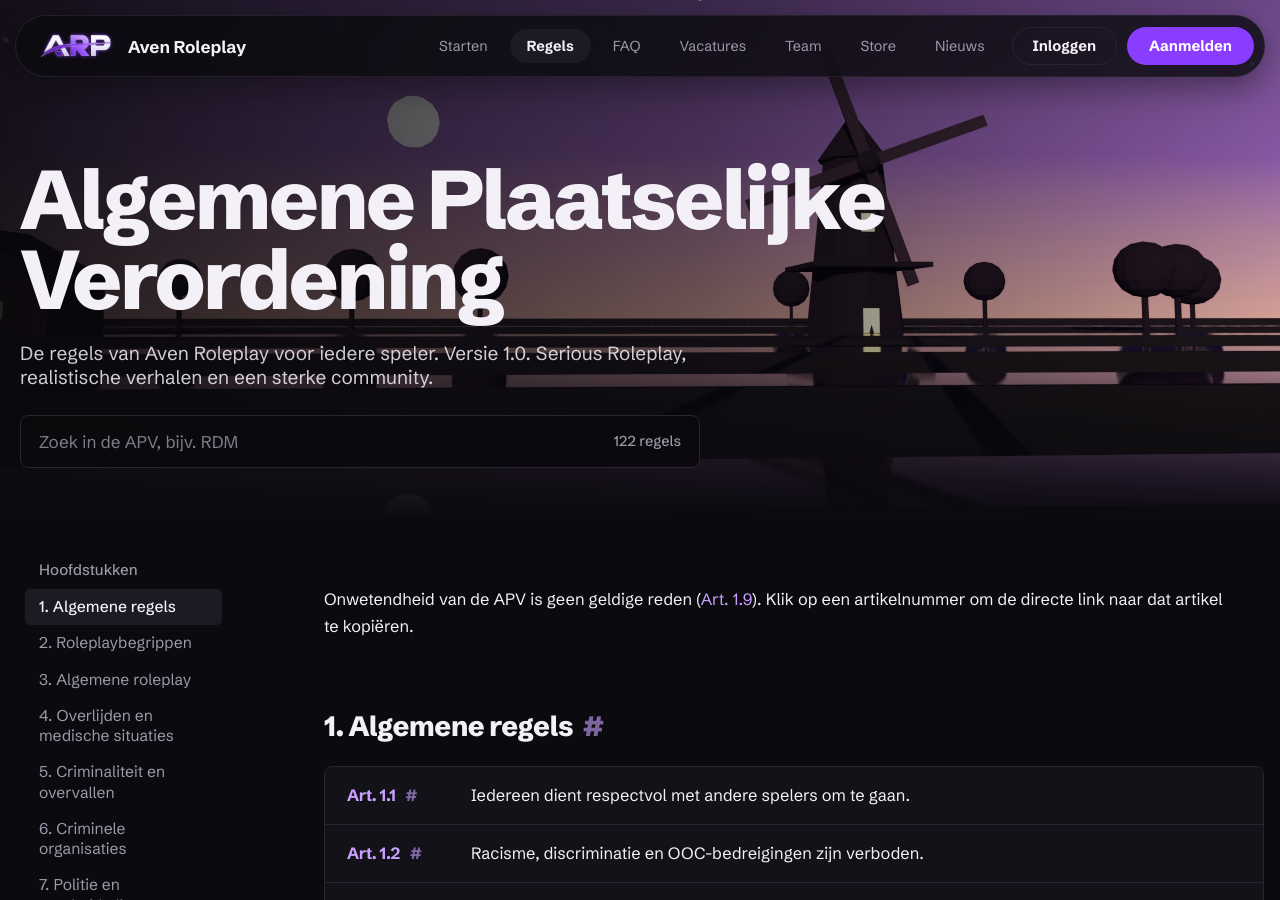
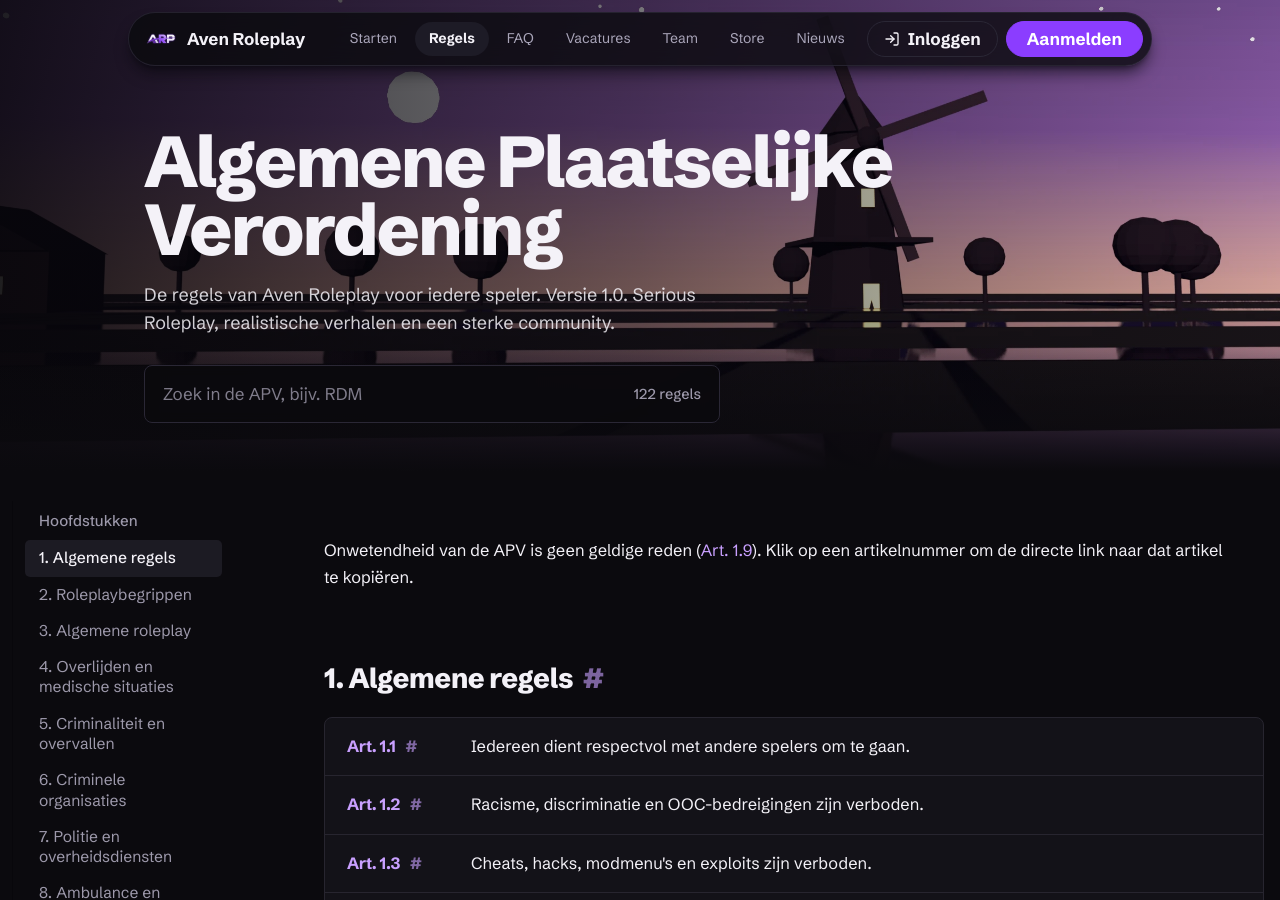
Before and after one commit to frearkdev/aven-regels, an MkDocs documentation site: the page built from docs/index.md, in a window 1280 px wide and 900 px high. Built offline with MkDocs 1.6.1 and Material for MkDocs 9.7.7, drawn with Linux system fonts in a browser that asks for light colours.

Commit message:
Match the APV menu bar, header and footer to avenrp.nl exactly
The menu bar, logo size (32 px), links, buttons, mobile menu (with sign-up,
login and Discord and an X when open), header proportions and footer now use
the same pixel values as the main site. Chapters on phones open through a
button in the header, since the burger now opens the site menu.

Co-Authored-By: Claude Sonnet 5.5 <noreply@anthropic.com>

```diff
--- a/docs/stylesheets/extra.css
+++ b/docs/stylesheets/extra.css
@@ -7,6 +7,8 @@
 :root, [data-md-color-scheme="slate"] {
   --aven-base: #0b0a0e; --aven-void: #08070b; --aven-surface: #131218; --aven-surface-2: #1c1b23; --aven-line: #27252f;
   --aven-text: #f3f1f7; --aven-muted: #9d99ab; --aven-violet: #8b3dff; --aven-violet-dark: #6e27d9; --aven-lav: #c9a0ff;
+  /* Zelfde waarden als .theme-night op avenrp.nl (menubalk, kop en voet) */
+  --av-ink: #f4f2f8; --av-muted: #aaa6ba; --av-void: #07060b; --av-base: #0b0a0e; --av-surface: #15131c; --av-surface-2: #1d1b26; --av-line: #2a2735;
   --aven-font: "Schibsted Grotesk", ui-sans-serif, system-ui, sans-serif;
   --md-text-font: "Schibsted Grotesk";
   --md-default-bg-color: var(--aven-base);
@@ -31,35 +33,63 @@ body { overflow-x: clip; }
 .md-top { background: var(--aven-surface-2); color: var(--aven-text); border: 1px solid var(--aven-line); box-shadow: none; }
 .md-top:hover { background: var(--aven-violet); color: #fff; }
 
-/* Zwevende menubalk, gelijk aan avenrp.nl */
-.av-nav-wrap { position: fixed; inset: .75rem 0 auto; z-index: 6; display: flex; justify-content: center; padding: 0 .75rem; pointer-events: none; }
-.av-nav { pointer-events: auto; display: flex; align-items: center; gap: .5rem; width: 100%; max-width: 64rem; padding: .5rem .5rem .5rem 1rem; border: 1px solid rgb(39 37 47 / .8); border-radius: 999px; background: rgb(11 10 14 / .8); box-shadow: 0 10px 30px rgb(8 7 11 / .4); backdrop-filter: blur(20px); }
-.av-nav a { text-decoration: none; }
-.av-burger { display: grid; place-items: center; width: 2.25rem; height: 2.25rem; border-radius: 999px; color: var(--aven-text); cursor: pointer; }
-.av-brand { display: flex; align-items: center; gap: .6rem; margin-right: auto; color: var(--aven-text); font-weight: 700; font-size: .85rem; white-space: nowrap; }
-.av-brand img { height: 2rem; width: auto; }
-.av-links { display: none; align-items: center; gap: .25rem; font-size: .72rem; }
-.av-links a { padding: .4rem .85rem; border-radius: 999px; color: var(--aven-muted); transition: color .12s; }
-.av-links a:hover { color: var(--aven-text); }
-.av-links a[aria-current="page"] { background: var(--aven-surface-2); color: var(--aven-text); font-weight: 700; }
-.av-login { display: none; padding: .45rem 1rem; border: 1px solid var(--aven-line); border-radius: 999px; color: var(--aven-text); font-size: .74rem; font-weight: 700; }
-.av-login:hover { background: var(--aven-surface-2); }
-.av-cta { padding: .5rem 1.1rem; border-radius: 999px; background: var(--aven-violet); color: #fff; font-size: .74rem; font-weight: 700; }
-.av-cta:hover { background: var(--aven-violet-dark); }
+/* Menubalk, kop en voet: afmetingen in px, gelijk aan avenrp.nl (daar is 1rem 16px, hier 20px) */
+.av-nav-wrap, .av-hero, .av-footer { font-family: var(--aven-font); font-size: 17px; line-height: 1.55; color: var(--av-ink); }
+.av-nav-wrap a, .av-hero a, .av-footer a { text-decoration: none; }
 
-/* Kop zoals op avenrp.nl: avondbeeld over de volle breedte, titel linksonder */
-.av-hero { position: relative; isolation: isolate; display: flex; align-items: flex-end; min-height: 46svh; overflow: hidden; background: var(--aven-void) url("../assets/scene-polder.webp") 40% center / cover; }
-.av-hero::before { content: ""; position: absolute; inset: 0; z-index: -1; background: linear-gradient(90deg, rgb(8 7 11 / .9) 0%, rgb(8 7 11 / .55) 55%, rgb(8 7 11 / .1) 100%); }
-.av-hero::after { content: ""; position: absolute; inset: auto 0 0; height: 8rem; z-index: -1; background: linear-gradient(to bottom, transparent, var(--aven-base)); }
-.av-hero__inner { width: 100%; max-width: 64rem; margin: 0 auto; padding: 8rem 1rem 2.6rem; }
-.hero__title { margin: 0 0 .25em; max-width: 18ch; font-size: clamp(2.3rem, 6.5vw, 4.2rem); font-weight: 800; line-height: .96; letter-spacing: -.035em; text-wrap: balance; color: var(--aven-text); }
-.hero__sub { margin: 0 0 1.3rem; max-width: 34rem; color: rgb(243 241 247 / .85); font-size: .95rem; text-wrap: pretty; }
-.aven-search { display: flex; align-items: center; gap: .7rem; max-width: 34rem; padding: 0 .9rem; background: rgb(11 10 14 / .85); border: 1px solid var(--aven-line); border-radius: .4rem; backdrop-filter: blur(6px); }
+/* Zwevende menubalk */
+.av-nav-wrap { position: fixed; inset: 12px 0 auto; z-index: 6; display: flex; justify-content: center; padding: 0 12px; pointer-events: none; }
+.av-nav-col { width: 100%; max-width: 1024px; pointer-events: auto; }
+.av-nav { display: flex; align-items: center; gap: 8px; padding: 8px 8px 8px 16px; border: 1px solid rgb(42 39 53 / .8); border-radius: 999px; background: rgb(11 10 14 / .8); box-shadow: 0 10px 15px -3px rgb(7 6 11 / .6), 0 4px 6px -4px rgb(7 6 11 / .6); backdrop-filter: blur(24px); -webkit-backdrop-filter: blur(24px); }
+.av-brand { display: flex; align-items: center; gap: 10px; color: var(--av-ink); }
+.av-brand img { width: 32px; height: 32px; object-fit: contain; }
+.av-brand span { font-weight: 700; white-space: nowrap; }
+.av-links { display: none; align-items: center; gap: 4px; margin-left: auto; font-size: 14px; }
+.av-links a { padding: 6px 14px; border-radius: 999px; color: var(--av-muted); transition: color .15s; }
+.av-links a:hover { color: var(--av-ink); }
+.av-links a[aria-current="page"] { background: var(--av-surface-2); color: var(--av-ink); font-weight: 700; }
+.av-btn { display: inline-flex; align-items: center; justify-content: center; gap: 8px; min-height: 36px; padding: 0 20px; border: 1px solid var(--aven-violet); border-radius: 999px; background: var(--aven-violet); color: #fff; font: inherit; font-weight: 700; cursor: pointer; transition: background-color .15s, border-color .15s; }
+.av-btn:hover { background: var(--aven-violet-dark); border-color: var(--aven-violet-dark); color: #fff; }
+.av-btn--ghost { padding: 0 16px; border-color: var(--av-line); background: transparent; color: var(--av-ink); }
+.av-btn--ghost:hover { background: var(--av-surface-2); border-color: var(--av-line); color: var(--av-ink); }
+.av-login { display: none; }
+.av-cta { display: none; }
+.av-burger { display: grid; place-items: center; width: 36px; height: 36px; margin-left: auto; border-radius: 999px; color: var(--av-ink); cursor: pointer; }
+.av-drop { display: none; flex-direction: column; margin-top: 8px; padding: 8px; border: 1px solid var(--av-line); border-radius: 6px; background: var(--av-surface); }
+.av-menu-toggle:checked + .av-nav-col .av-drop { display: flex; }
+.av-drop > a { padding: 12px 16px; border-radius: 6px; color: var(--av-ink); }
+.av-drop > a:hover { background: var(--av-surface-2); }
+.av-drop > .av-btn { margin-top: 4px; min-height: 42px; padding: 0 18px; border-radius: 4px; color: #fff; }
+.av-drop > .av-cta { display: inline-flex; }
+.av-drop > .av-btn--ghost { color: var(--av-ink); }
+.av-btn--discord { border-color: #5865f2; background: #5865f2; }
+.av-btn--discord:hover { border-color: #4752c4; background: #4752c4; }
+.av-burger__close { display: none; }
+.av-menu-toggle:checked + .av-nav-col .av-burger__open { display: none; }
+.av-menu-toggle:checked + .av-nav-col .av-burger__close { display: block; }
+@media (min-width: 1280px) {
+  .av-links { display: flex; }
+  .av-login, .av-cta { display: inline-flex; }
+  .av-burger, .av-drop, .av-menu-toggle:checked + .av-nav-col .av-drop { display: none; }
+}
+
+/* Kop: gelijk aan de paginakop op avenrp.nl */
+.av-hero { position: relative; isolation: isolate; display: flex; align-items: flex-end; min-height: 46svh; overflow: hidden; background: var(--av-void) url("../assets/scene-polder.webp") center / cover; }
+.av-hero::before { content: ""; position: absolute; inset: 0; z-index: -1; background: linear-gradient(90deg, rgb(7 6 11 / .9), rgb(7 6 11 / .55), rgb(7 6 11 / .1)); }
+.av-hero::after { content: ""; position: absolute; inset: auto 0 0; height: 128px; z-index: -1; background: linear-gradient(to bottom, transparent, var(--av-base)); }
+.av-hero__inner { width: 100%; max-width: 1024px; margin: 0 auto; padding: 128px 16px 48px; }
+.hero__title { margin: 0; max-width: 1024px; color: var(--av-ink); font-size: 60px; font-weight: 800; line-height: .95; letter-spacing: -.035em; text-wrap: balance; }
+.hero__sub { margin: 16px 0 0; max-width: 576px; color: rgb(244 242 248 / .85); font-size: 18px; text-wrap: pretty; }
+.aven-search { display: flex; align-items: center; gap: .7rem; max-width: 576px; margin-top: 28px; padding: 0 .9rem; background: rgb(11 10 14 / .85); border: 1px solid var(--av-line); border-radius: .4rem; backdrop-filter: blur(6px); }
 .aven-search:focus-within { border-color: var(--aven-violet); }
 .aven-search input { flex: 1; min-width: 0; padding: .75rem 0; background: transparent; border: 0; outline: 0; color: var(--aven-text); font: inherit; font-size: .85rem; }
 .aven-search input::placeholder { color: var(--aven-muted); opacity: .8; }
 .aven-search kbd { padding: 0 .4rem; border: 1px solid var(--aven-line); border-radius: .25rem; color: var(--aven-muted); font-size: .65rem; box-shadow: none; background: transparent; }
 .aven-search span { color: var(--aven-muted); font-size: .72rem; font-weight: 500; white-space: nowrap; }
+.av-chapters { display: inline-flex; align-items: center; min-height: 36px; margin-top: 14px; padding: 0 16px; border: 1px solid var(--av-line); border-radius: 999px; background: rgb(11 10 14 / .6); color: var(--av-ink); font-size: 15px; font-weight: 700; cursor: pointer; }
+.av-chapters:hover { background: var(--av-surface-2); }
+@media (min-width: 640px) { .hero__title { font-size: 72px; } }
+@media (min-width: 976px) { .av-chapters { display: none; } }
 .md-main__inner { margin-top: 1.5rem; }
 
 /* Zijbalk met hoofdstukken: alleen de lijst, zonder dubbele titels, zonder scrollbalk */
@@ -107,26 +137,22 @@ body { overflow-x: clip; }
 .empty { color: var(--aven-muted); text-align: center; padding: 2rem 0; }
 .regel[hidden], .hoofdstuk[hidden], .empty[hidden] { display: none !important; }
 
-/* Voet zoals op avenrp.nl */
-.av-footer { margin-top: 4rem; border-top: 1px solid var(--aven-line); background: var(--aven-void); color: var(--aven-text); }
-.av-footer__inner { display: grid; gap: 2.2rem; max-width: 70rem; margin: 0 auto; padding: 3.5rem 1rem 2.5rem; grid-template-columns: 1fr; }
-.av-footer a { text-decoration: none; }
-.av-footer__brand a { display: flex; align-items: center; gap: .75rem; color: var(--aven-text); font-size: 1rem; font-weight: 700; }
-.av-footer__brand img { height: 2.5rem; width: auto; }
-.av-footer__brand p { max-width: 18rem; margin: 1rem 0 0; color: var(--aven-muted); font-size: .8rem; }
-.av-footer h2 { margin: 0 0 .9rem; color: var(--aven-text); font-size: .75rem; font-weight: 700; letter-spacing: 0; text-transform: none; }
-.av-footer ul { margin: 0; padding: 0; list-style: none; }
-.av-footer li { margin: 0 0 .55rem; }
-.av-footer li a { color: var(--aven-muted); font-size: .8rem; }
-.av-footer li a:hover { color: var(--aven-text); }
-.av-footer__legal { display: flex; flex-wrap: wrap; gap: .4rem 1.5rem; max-width: 70rem; margin: 0 auto; padding: 1.4rem 1rem 2rem; border-top: 1px solid var(--aven-line); color: var(--aven-muted); font-size: .72rem; }
+/* Voet: gelijk aan avenrp.nl */
+.av-footer { margin-top: 64px; border-top: 1px solid var(--av-line); background: var(--av-void); }
+.av-footer__inner { display: grid; grid-template-columns: 1fr; gap: 40px; max-width: 1152px; margin: 0 auto; padding: 64px 16px; }
+.av-footer__brand { display: flex; align-items: center; gap: 12px; color: var(--av-ink); font-size: 20px; font-weight: 700; }
+.av-footer__brand img { width: 40px; height: 40px; object-fit: contain; }
+.av-footer__blurb { max-width: 320px; margin: 16px 0 0; color: var(--av-muted); }
+.av-footer h2 { margin: 0; color: var(--av-ink); font-family: var(--aven-font); font-size: 14px; font-weight: 700; letter-spacing: 0; line-height: 1.55; text-transform: none; }
+.av-footer ul { margin: 16px 0 0; padding: 0; list-style: none; }
+.av-footer li { margin: 0 0 10px; }
+.av-footer li:last-child { margin-bottom: 0; }
+.av-footer li a { color: var(--av-muted); }
+.av-footer li a:hover { color: var(--av-ink); }
+.av-footer__legal { grid-column: 1 / -1; display: flex; flex-wrap: wrap; align-items: center; gap: 8px 24px; margin-top: 8px; padding-top: 24px; border-top: 1px solid var(--av-line); color: var(--av-muted); font-size: 14px; }
+@media (min-width: 768px) { .av-footer__inner { grid-template-columns: 1.5fr 1fr 1fr 1fr; } }
 
-@media (min-width: 48rem) { .av-footer__inner { grid-template-columns: 1.5fr 1fr 1fr 1fr; } }
 @media (min-width: 76.25em) {
-  .av-burger { display: none; }
-  .av-brand { margin-right: 0; }
-  .av-links { display: flex; margin-left: auto; }
-  .av-login { display: inline-flex; }
   /* Hoofdstukken als rustige zijbalk onder de menubalk, meebewegend bij scrollen */
   .md-sidebar--primary { top: 5.5rem; width: 15rem; height: calc(100vh - 6.5rem); padding: 0; }
   .md-sidebar--primary .md-sidebar__scrollwrap { margin: 0; padding: 0; }
@@ -137,7 +163,7 @@ body { overflow-x: clip; }
   .md-nav--secondary .md-nav__link { display: block; }
 }
 
-/* Tablet en mobiel: de hoofdstukken openen via de knop in de menubalk */
+/* Tablet en mobiel: de hoofdstukken openen via de knop in de kop */
 @media (max-width: 76.1875em) {
   .md-nav--primary > .md-nav__title { padding-top: 5rem; }
   .md-sidebar--primary { z-index: 7; }
@@ -147,9 +173,7 @@ body { overflow-x: clip; }
   .md-nav--secondary .md-nav__list { padding: .5rem .75rem 2rem; }
   .md-nav--secondary .md-nav__link { display: block; font-size: .9rem; padding: .6rem .7rem; }
 }
-@media (max-width: 30rem) { .av-brand span { display: none; } }
 @media (max-width: 40rem) {
-  .av-hero__inner { padding: 7rem 1rem 1.6rem; }
   .md-typeset .regel, .md-typeset .regel--begrip, .md-typeset .regel--sanctie { grid-template-columns: 1fr; gap: .15rem; padding: .7rem .9rem; }
   .md-typeset .regel h3 { white-space: normal; }
   .aven-search { flex-wrap: wrap; gap: 0 .6rem; padding: 0 .8rem; }
@@ -162,7 +186,7 @@ body { overflow-x: clip; }
 @media (prefers-reduced-motion: reduce) { *, *::before, *::after { transition-duration: .01ms !important; animation-duration: .01ms !important; scroll-behavior: auto !important; } }
 @media print {
   body, .md-main { background: #fff; color: #000; }
-  .av-nav-wrap, .md-sidebar, .av-footer, .md-top, .aven-search { display: none; }
+  .av-nav-wrap, .md-sidebar, .av-footer, .md-top, .aven-search, .av-chapters { display: none; }
   .av-hero { min-height: 0; background: #fff; }
   .av-hero::before, .av-hero::after { display: none; }
   .av-hero__inner { padding: 0; }
--- a/overrides/main.html
+++ b/overrides/main.html
@@ -16,13 +16,13 @@
   <meta name="twitter:description" content="{{ og_desc }}">
 {% endblock %}
 
+
 {% block header %}
   <header class="av-nav-wrap" data-md-component="header">
+    <input type="checkbox" id="av-menu" class="av-menu-toggle" hidden>
+    <div class="av-nav-col">
       <div class="av-nav">
-      <label class="av-burger" for="__drawer" aria-label="Hoofdstukken">
-        <svg viewBox="0 0 24 24" width="22" height="22" aria-hidden="true"><path fill="currentColor" d="M3 6h18v2H3zm0 5h18v2H3zm0 5h18v2H3z"/></svg>
-      </label>
-      <a class="av-brand" href="https://avenrp.nl" aria-label="Aven Roleplay, naar de website">
+        <a class="av-brand" href="https://avenrp.nl">
           <img src="{{ 'assets/arp-transparant.png' | url }}" alt="" width="32" height="32">
           <span>Aven Roleplay</span>
         </a>
@@ -35,8 +35,27 @@
           <a href="https://avenrp.nl/store">Store</a>
           <a href="https://avenrp.nl/changelog">Nieuws</a>
         </nav>
-      <a class="av-login" href="https://portaal.avenrp.nl/login">Inloggen</a>
-      <a class="av-cta" href="https://avenrp.nl/starten">Aanmelden</a>
+        <a class="av-btn av-btn--ghost av-login" href="https://portaal.avenrp.nl/login">
+          <svg viewBox="0 0 24 24" width="16" height="16" fill="none" stroke="currentColor" stroke-width="2" stroke-linecap="round" stroke-linejoin="round" aria-hidden="true"><path d="M15 3h4a2 2 0 0 1 2 2v14a2 2 0 0 1-2 2h-4"/><path d="m10 17 5-5-5-5"/><path d="M15 12H3"/></svg>Inloggen
+        </a>
+        <a class="av-btn av-cta" href="https://avenrp.nl/starten">Aanmelden</a>
+        <label class="av-burger" for="av-menu" aria-label="Menu openen">
+          <svg class="av-burger__open" viewBox="0 0 24 24" width="20" height="20" fill="none" stroke="currentColor" stroke-width="2" stroke-linecap="round" aria-hidden="true"><path d="M4 6h16M4 12h16M4 18h16"/></svg>
+          <svg class="av-burger__close" viewBox="0 0 24 24" width="20" height="20" fill="none" stroke="currentColor" stroke-width="2" stroke-linecap="round" aria-hidden="true"><path d="M18 6 6 18M6 6l12 12"/></svg>
+        </label>
+      </div>
+      <nav class="av-drop" aria-label="Menu">
+        <a href="https://avenrp.nl/starten">Starten</a>
+        <a href="{{ config.site_url }}">Regels</a>
+        <a href="https://avenrp.nl/faq">FAQ</a>
+        <a href="https://avenrp.nl/vacatures">Vacatures</a>
+        <a href="https://avenrp.nl/team">Team</a>
+        <a href="https://avenrp.nl/store">Store</a>
+        <a href="https://avenrp.nl/changelog">Nieuws</a>
+        <a class="av-btn av-cta" href="https://avenrp.nl/starten">Aanmelden voor de test</a>
+        <a class="av-btn av-btn--ghost" href="https://portaal.avenrp.nl/login"><svg viewBox="0 0 24 24" width="16" height="16" fill="none" stroke="currentColor" stroke-width="2" stroke-linecap="round" stroke-linejoin="round" aria-hidden="true"><path d="M15 3h4a2 2 0 0 1 2 2v14a2 2 0 0 1-2 2h-4"/><path d="m10 17 5-5-5-5"/><path d="M15 12H3"/></svg>Inloggen op het portaal</a>
+        <a class="av-btn av-btn--discord" href="https://discord.gg/avenrp"><svg viewBox="0 0 24 24" width="18" height="18" fill="currentColor" aria-hidden="true"><path d="M20.317 4.37a19.79 19.79 0 0 0-4.885-1.515.074.074 0 0 0-.079.037c-.211.375-.445.865-.608 1.25a18.27 18.27 0 0 0-5.487 0 12.64 12.64 0 0 0-.617-1.25.077.077 0 0 0-.079-.037A19.74 19.74 0 0 0 3.677 4.37a.07.07 0 0 0-.032.027C.533 9.046-.32 13.58.099 18.057a.082.082 0 0 0 .031.057 19.9 19.9 0 0 0 5.993 3.03.078.078 0 0 0 .084-.028c.462-.63.874-1.295 1.226-1.994a.076.076 0 0 0-.041-.106 13.1 13.1 0 0 1-1.872-.892.077.077 0 0 1-.008-.128c.126-.094.252-.192.372-.291a.074.074 0 0 1 .078-.01c3.928 1.793 8.18 1.793 12.062 0a.074.074 0 0 1 .079.009c.12.099.246.198.373.292a.077.077 0 0 1-.006.127 12.3 12.3 0 0 1-1.873.892.077.077 0 0 0-.041.107c.36.698.772 1.362 1.225 1.993a.076.076 0 0 0 .084.028 19.84 19.84 0 0 0 6.002-3.03.077.077 0 0 0 .032-.054c.5-5.177-.838-9.674-3.549-13.66a.06.06 0 0 0-.031-.03zM8.02 15.33c-1.183 0-2.157-1.085-2.157-2.419 0-1.333.956-2.419 2.157-2.419 1.21 0 2.176 1.096 2.157 2.42 0 1.333-.956 2.418-2.157 2.418zm7.975 0c-1.183 0-2.157-1.085-2.157-2.419 0-1.333.955-2.419 2.157-2.419 1.21 0 2.176 1.096 2.157 2.42 0 1.333-.946 2.418-2.157 2.418z"/></svg>Discord</a>
+      </nav>
     </div>
   </header>
 {% endblock %}
@@ -51,6 +70,7 @@
         <kbd>/</kbd>
         <span id="aven-count">122 regels</span>
       </div>
+      <label class="av-chapters" for="__drawer">Hoofdstukken</label>
     </div>
   </section>
 {% endblock %}
@@ -58,9 +78,9 @@
 {% block footer %}
   <footer class="av-footer">
     <div class="av-footer__inner">
-      <div class="av-footer__brand">
-        <a href="https://avenrp.nl"><img src="{{ 'assets/arp-transparant.png' | url }}" alt="" width="40" height="40"><span>Aven Roleplay</span></a>
-        <p>Als de avond valt, begint je verhaal. Een Nederlandse FiveM-roleplaystad.</p>
+      <div>
+        <a class="av-footer__brand" href="https://avenrp.nl"><img src="{{ 'assets/arp-transparant.png' | url }}" alt="" width="40" height="40"><span>Aven Roleplay</span></a>
+        <p class="av-footer__blurb">Als de avond valt, begint je verhaal. Een Nederlandse FiveM-roleplaystad.</p>
       </div>
       <nav aria-label="Speel mee">
         <h2>Speel mee</h2>
@@ -88,10 +108,10 @@
           <li><a href="https://avenrp.nl/refund">Refund</a></li>
         </ul>
       </nav>
-    </div>
       <div class="av-footer__legal">
           <span>© {{ config.copyright }}</span>
           <span>Niet gelieerd aan Rockstar Games of Take-Two Interactive.</span>
         </div>
+    </div>
   </footer>
 {% endblock %}
```
Lines whose indentation alone changed are shown as unchanged.
